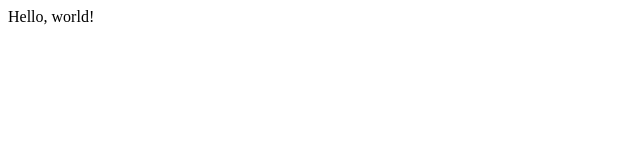
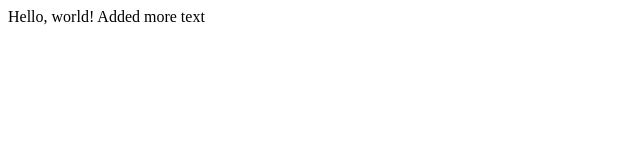
Before and after one commit to arch-mccormick/Assignment1, a plain HTML site: page index.html in a window 1280 px wide. Shown: the whole page, without its empty margins (0-640 px from the left). Drawn offline with Linux system fonts and the light colour scheme.

Commit message:
Added more text

```diff
--- a/index.html
+++ b/index.html
@@ -7,6 +7,6 @@
 
   </head>
     <body>
-      Hello, world!
+      Hello, world! Added more text
     </body>
 </html>
```
